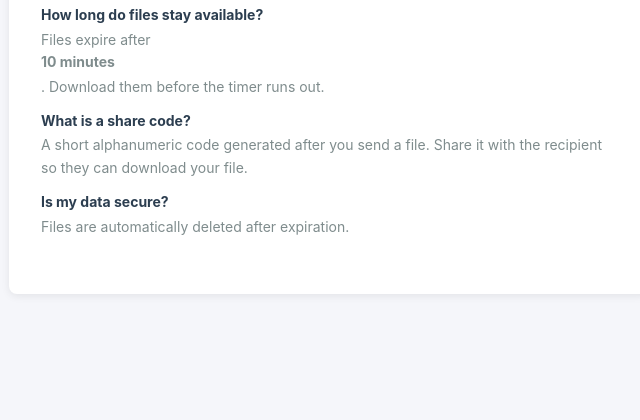
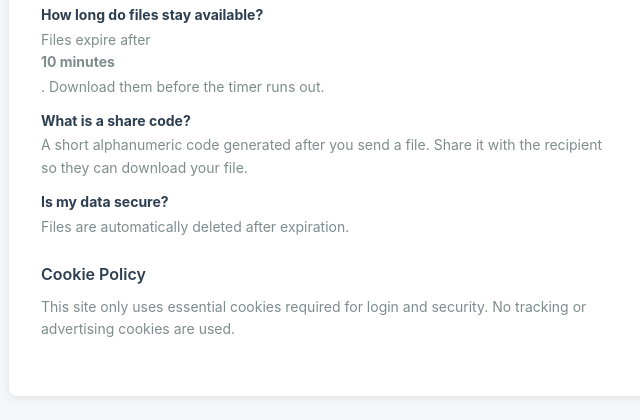
Before and after one commit to SecondHenry/File-Transit, a Django app: page /help/ in a window 1280 px wide. Shown: the part 1276-1696 px from the top of the page, without its empty margins (311-951 px from the left). Before the commit the page ends 1511 px from the top, so only its background shows below. Run offline with Django 5.2, Linux system fonts and the light colour scheme.

Commit message:
Cookie Policy

```diff
--- a/templates/help.html
+++ b/templates/help.html
@@ -71,6 +71,11 @@
                 <p>Files are automatically deleted after expiration.</p>
             </div>
         </div>
+
+        <div class="help-section">
+            <h3>Cookie Policy</h3>
+            <p>This site only uses essential cookies required for login and security. No tracking or advertising cookies are used.</p>
+        </div>
     </section>
 </div>
 {% endblock %}
```
